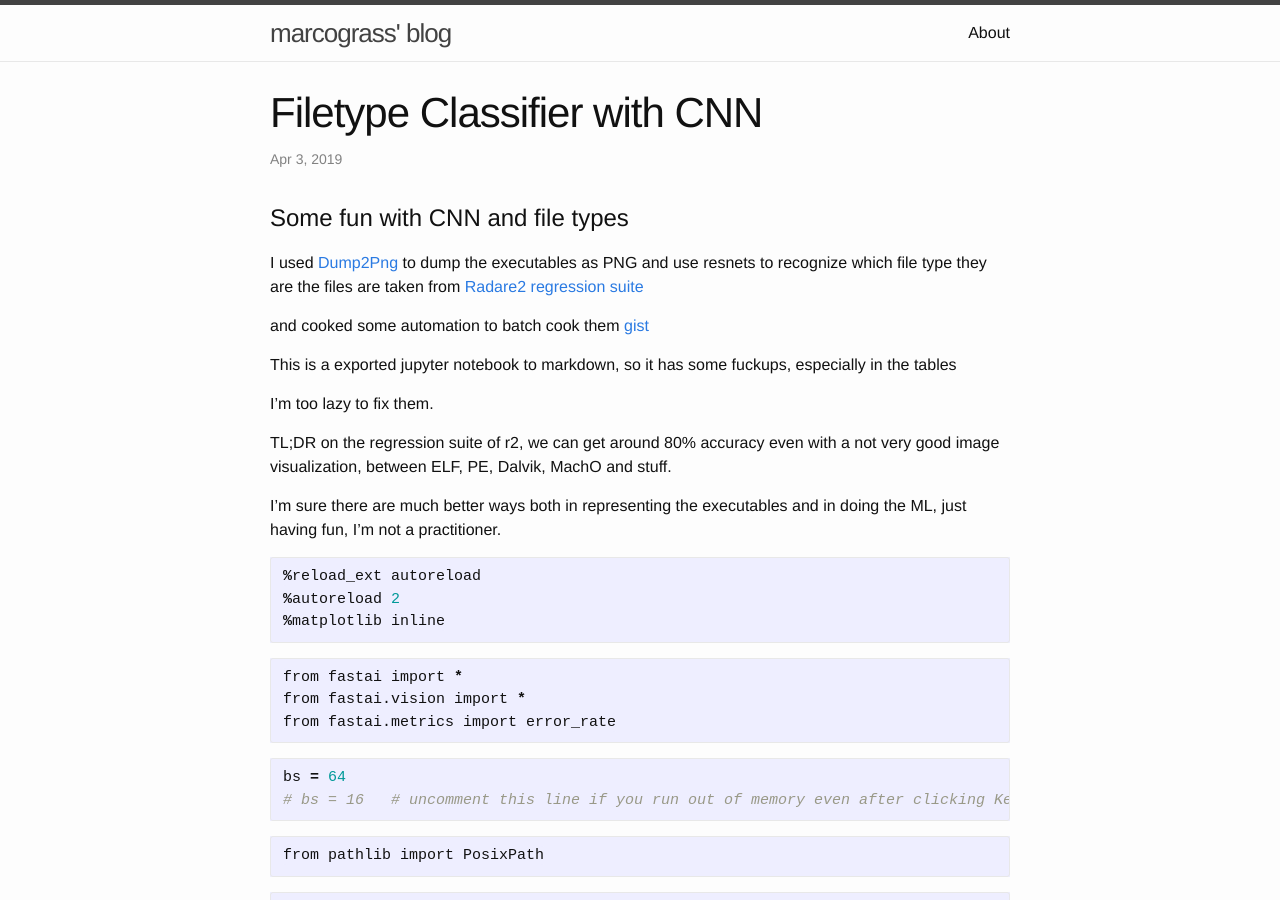
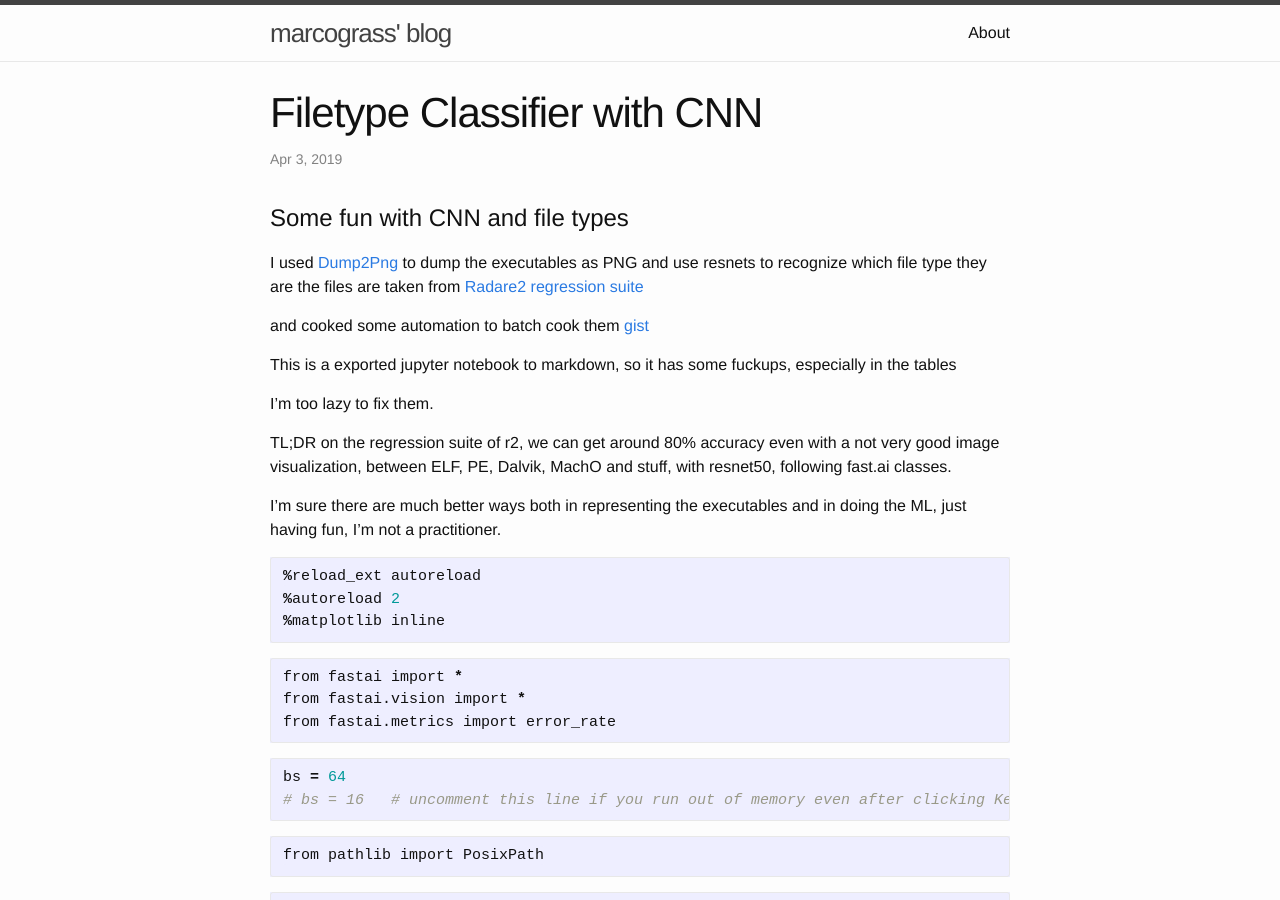
Before and after one commit to marcograss/marcograss.github.io, a Jekyll site: the page built from _posts/2019-04-04-Filetype-Classifier-with-CNN.md, in a window 1280 px wide and 900 px high. Built offline with Jekyll 4.4.1, drawn with Linux system fonts in a browser that asks for light colours.

Commit message:
fixed text

```diff
--- a/_posts/2019-04-04-Filetype-Classifier-with-CNN.md
+++ b/_posts/2019-04-04-Filetype-Classifier-with-CNN.md
@@ -15,7 +15,7 @@ This is a exported jupyter notebook to markdown, so it has some fuckups, especia
 
 I'm too lazy to fix them.
 
-TL;DR on the regression suite of r2, we can get around 80% accuracy even with a not very good image visualization, between ELF, PE, Dalvik, MachO and stuff.
+TL;DR on the regression suite of r2, we can get around 80% accuracy even with a not very good image visualization, between ELF, PE, Dalvik, MachO and stuff, with resnet50, following fast.ai classes.
 
 I'm sure there are much better ways both in representing the executables and in doing the ML, just having fun, I'm not a practitioner.
 
```
